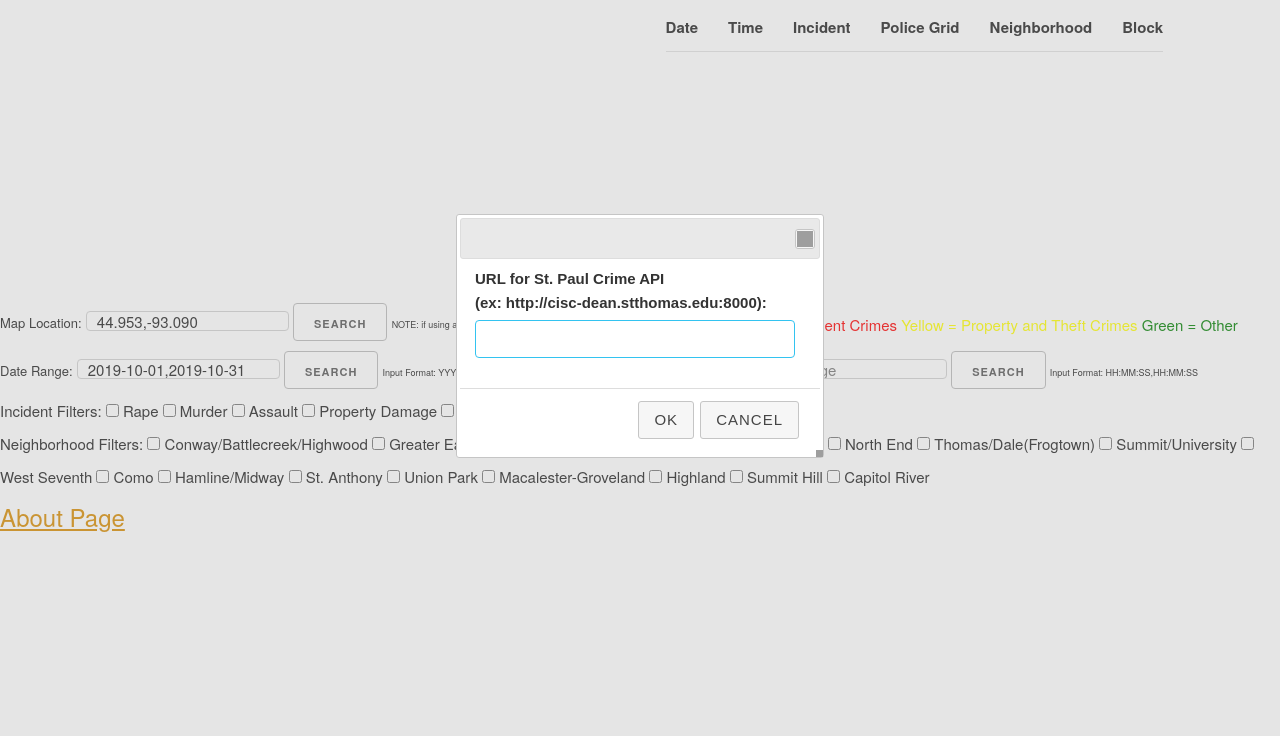
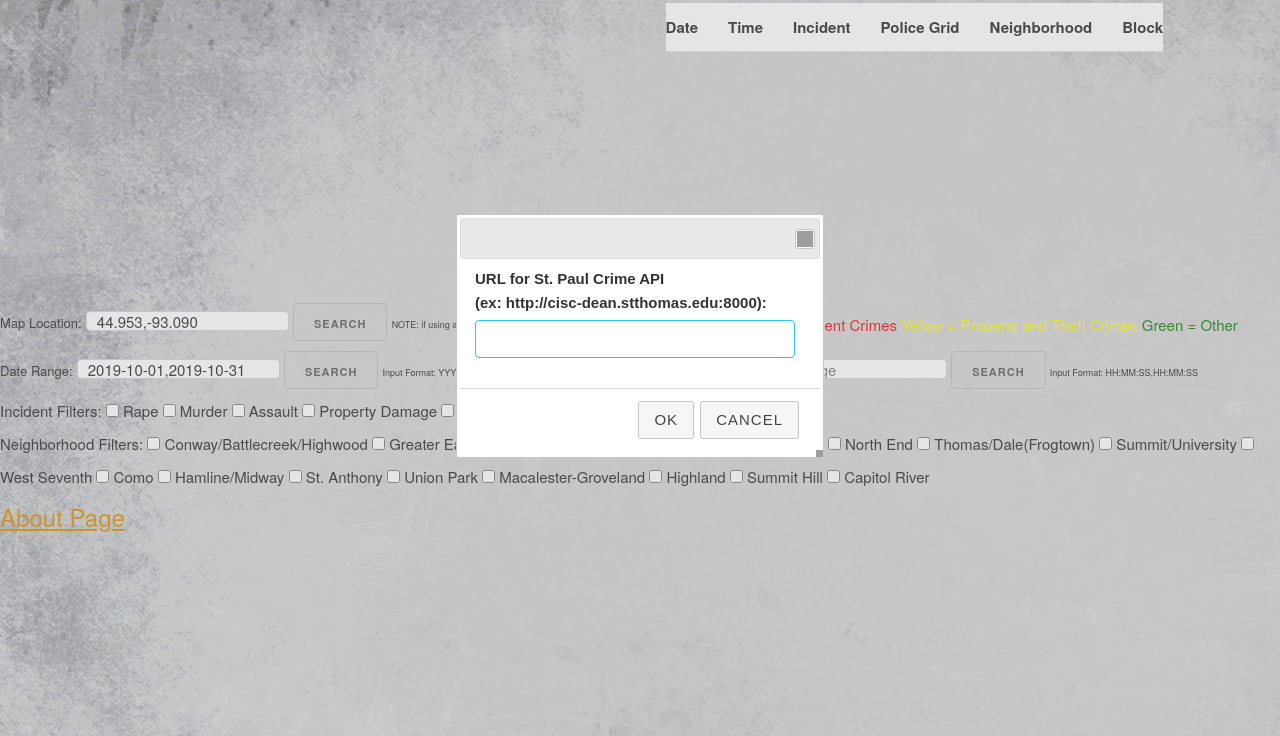
Before and after one commit to RileyLipinski/Project3-RESTful_Server, a website: page docs/index.html in a window 1280 px wide. Shown: the part 64-800 px from the top of the page. Drawn offline with nearby package versions, Linux system fonts and the light colour scheme; the site is published under a folder, as on GitHub Pages, so addresses that start at the root find nothing; grey boxes are pictures that could not be loaded.

Commit message:
Update index.html

```diff
--- a/docs/index.html
+++ b/docs/index.html
@@ -65,7 +65,7 @@
 	<style>
         body
         {
-            background-image: url('/images/pThEg5.jpg');
+            background-image: url('images/pThEg5.jpg');
         }
 		#mymap{ height: 30rem; width: 57rem; }
         .scrollit
```
